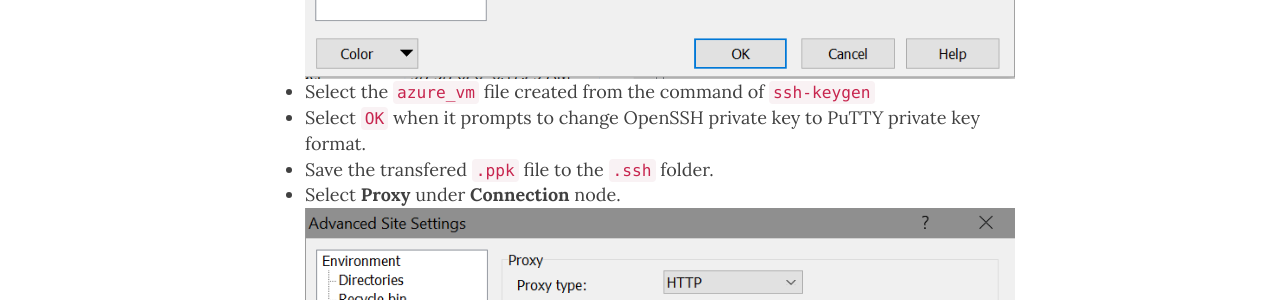
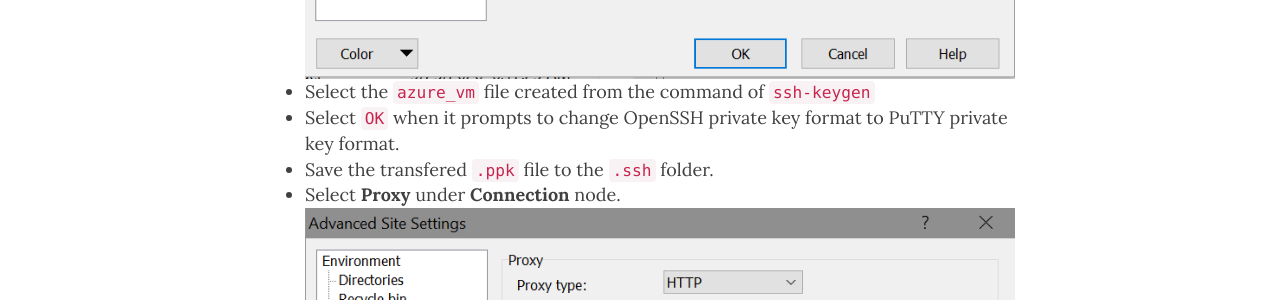
Before and after one commit to stonefl/stonefl.github.io, a Jekyll site: the page built from _posts/2020-10-01-create-and-connect-to-azure-vm-under-company-proxy.md, in a window 1280 px wide and 900 px high, scrolled down 3290 px. Shown: the part 154-454 px from the top of the window. Built offline with Jekyll 4.4.1, drawn with Linux system fonts in a browser that asks for light colours; nearby versions of some CDN libraries; comment, search, counter and statistics services are not loaded.

Commit message:
Create 2020-10-01-create-and-connect-to-azure-vm-under-company-proxy.md

```diff
--- a/_posts/2020-10-01-create-and-connect-to-azure-vm-under-company-proxy.md
+++ b/_posts/2020-10-01-create-and-connect-to-azure-vm-under-company-proxy.md
@@ -58,7 +58,7 @@ To connect to the VM instance through WinSCP, start WinSCP, and Login dialog wil
 * Select **Authentication** under **SSH**, click the **...** to browse the **private file path**.
 ![WinSCP_authentication]({{site.baseurl}}/img/post/Winscp_authentication.PNG)
 * Select the `azure_vm` file created from the command of `ssh-keygen`
-* Select `OK` when it prompts to change OpenSSH private key to PuTTY private key format.
+* Select `OK` when it prompts to change OpenSSH private key format to PuTTY private key format.
 * Save the transfered `.ppk` file to the `.ssh` folder.
 * Select **Proxy** under **Connection** node.
 ![WinSCP_proxy]({{site.baseurl}}/img/post/Winscp_proxy.PNG)
```
